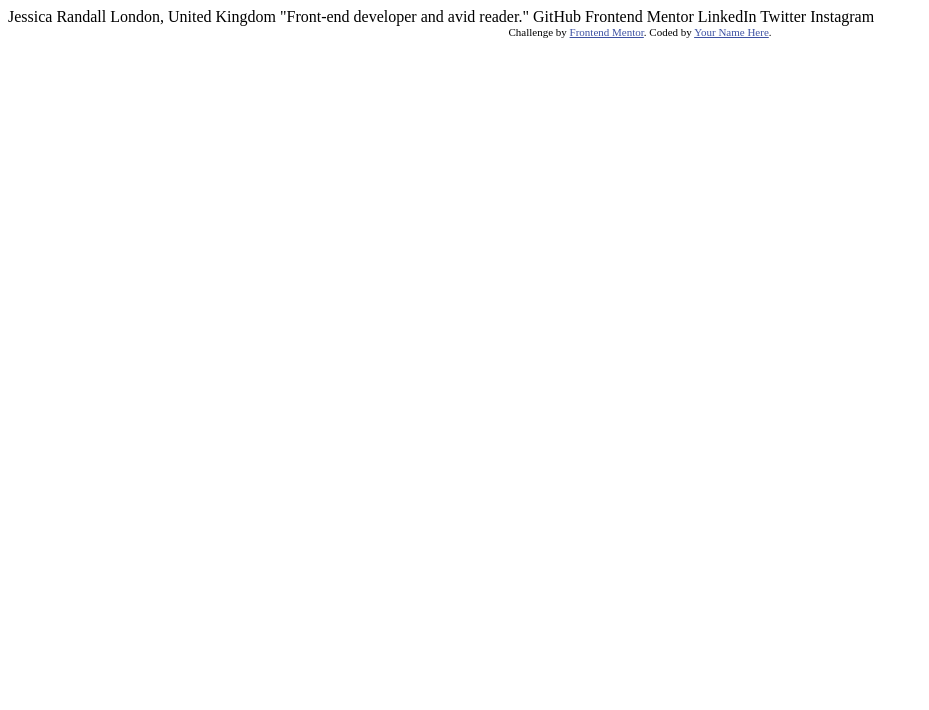
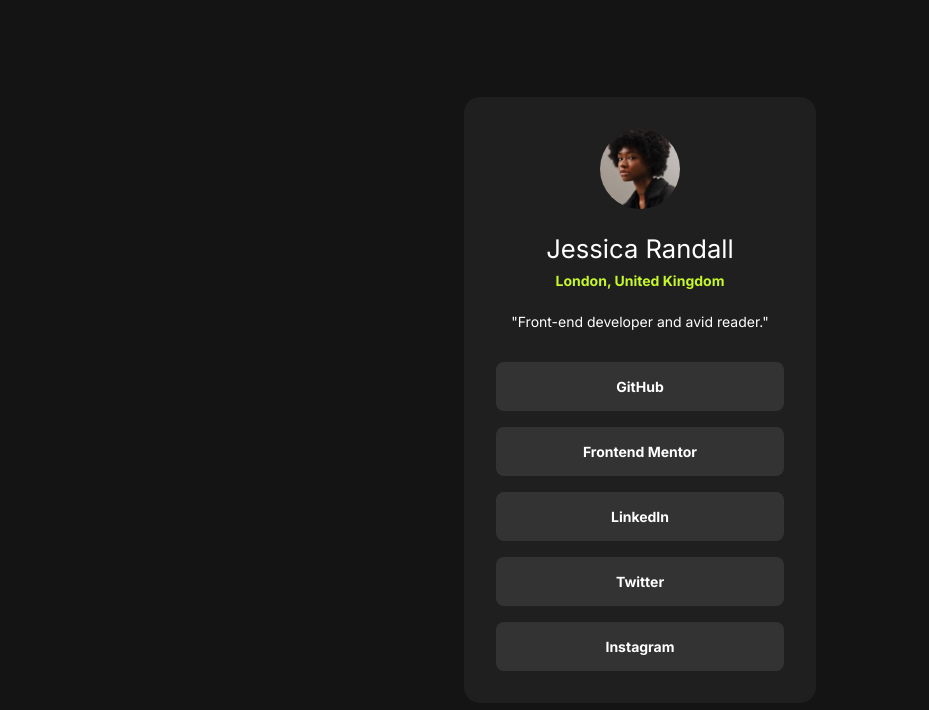
Before and after one commit to neildeo/frontendmentor-social-links-profile, a plain HTML site: page index.html in a window 1280 px wide. Shown: the whole page, without its empty margins (0-929 px from the left). Drawn offline with Linux system fonts and the light colour scheme.

Commit message:
first attempt

```diff
--- a/index.html
+++ b/index.html
@@ -1,34 +1,48 @@
 <!DOCTYPE html>
 <html lang="en">
   <head>
-  <meta charset="UTF-8">
-  <meta name="viewport" content="width=device-width, initial-scale=1.0"> <!-- displays site properly based on user's device -->
+    <meta charset="UTF-8" />
+    <meta name="viewport" content="width=device-width, initial-scale=1.0" />
+    <!-- displays site properly based on user's device -->
 
-  <link rel="icon" type="image/png" sizes="32x32" href="./assets/images/favicon-32x32.png">
+    <link
+      rel="icon"
+      type="image/png"
+      sizes="32x32"
+      href="./assets/images/favicon-32x32.png"
+    />
+
+    <link rel="stylesheet" href="style.css" />
 
     <title>Frontend Mentor | Social links profile</title>
 
     <!-- Feel free to remove these styles or customise in your own stylesheet 👍 -->
     <style>
-    .attribution { font-size: 11px; text-align: center; }
-    .attribution a { color: hsl(228, 45%, 44%); }
+      .attribution {
+        font-size: 11px;
+        text-align: center;
+      }
+      .attribution a {
+        color: hsl(228, 45%, 44%);
+      }
     </style>
   </head>
   <body>
+    <main>
+      <img src="assets/images/avatar-jessica.jpeg" alt="Jessica Randall" />
+      <h1>Jessica Randall</h1>
+      <span class="location">London, United Kingdom </span>
+      <p class="bio">"Front-end developer and avid reader."</p>
+      <a href="#">GitHub</a>
+      <a href="#">Frontend Mentor</a>
+      <a href="#">LinkedIn</a>
+      <a href="#">Twitter</a>
+      <a href="#">Instagram</a>
+    </main>
 
-  Jessica Randall
-  London, United Kingdom
-  "Front-end developer and avid reader."
-
-  GitHub
-  Frontend Mentor
-  LinkedIn
-  Twitter
-  Instagram
-
-  <div class="attribution">
+    <!-- <div class="attribution">
     Challenge by <a href="https://www.frontendmentor.io?ref=challenge" target="_blank">Frontend Mentor</a>.
     Coded by <a href="#">Your Name Here</a>.
-  </div>
+  </div> -->
   </body>
 </html>
--- /dev/null
+++ b/style.css
@@ -0,0 +1,99 @@
+@import url("https://fonts.googleapis.com/css2?family=Inter:wght@400;500;700&ampdisplay=swap");
+
+/* || RESET */
+
+* {
+  margin: 0;
+  padding: 0;
+  box-sizing: border-box;
+}
+
+/* || VARIABLES */
+
+:root {
+  /* Colours */
+  --colour-neutral-100: hsl(0, 0%, 100%);
+  --colour-neutral-400: hsl(0, 0%, 20%);
+  --colour-neutral-700: hsl(0, 0%, 12%);
+  --colour-neutral-900: hsl(0, 0%, 8%);
+  --colour-primary-400: hsl(75, 94%, 57%);
+
+  /* Font Weights */
+  --fw-normal: 400;
+  --fw-bold: 600;
+  --fw-black: 700;
+}
+
+/* || GENERAL STYLES */
+
+body {
+  font-family: "Inter", sans-serif;
+  font-size: 0.875rem;
+  min-height: 100vh;
+  display: grid;
+  place-items: center;
+  background-color: var(--colour-neutral-900);
+  color: var(--colour-neutral-100);
+}
+
+main {
+  width: 22rem;
+
+  display: flex;
+  flex-direction: column;
+  align-items: center;
+
+  padding: 2rem;
+  gap: 0.5rem;
+
+  background-color: var(--colour-neutral-700);
+  border-radius: 1rem;
+}
+
+img {
+  border-radius: 50%;
+  width: auto;
+  height: 5rem;
+}
+
+h1 {
+  font-size: 1.6rem;
+  font-weight: var(--fw-normal);
+  margin-top: 1rem;
+}
+
+a {
+  display: block;
+  width: 100%;
+  border-radius: 0.5rem;
+  margin-top: 0.5rem;
+  text-align: center;
+  text-decoration: none;
+  font-weight: var(--fw-bold);
+  padding: 1rem 0;
+  background-color: var(--colour-neutral-400);
+  color: var(--colour-neutral-100);
+}
+
+a:hover,
+a:focus-within {
+  background-color: var(--colour-primary-400);
+  color: var(--colour-neutral-900);
+}
+
+a:active {
+  background-color: var(--colour-neutral-100);
+  color: var(--colour-primary-400);
+}
+
+/* || COMPONENTS */
+
+.location {
+  font-weight: var(--fw-black);
+  color: var(--colour-primary-400);
+}
+
+.bio {
+  color: var(--colour-neutral-100);
+  margin: 1rem 0;
+}
```
Lines whose indentation alone changed are shown as unchanged.
